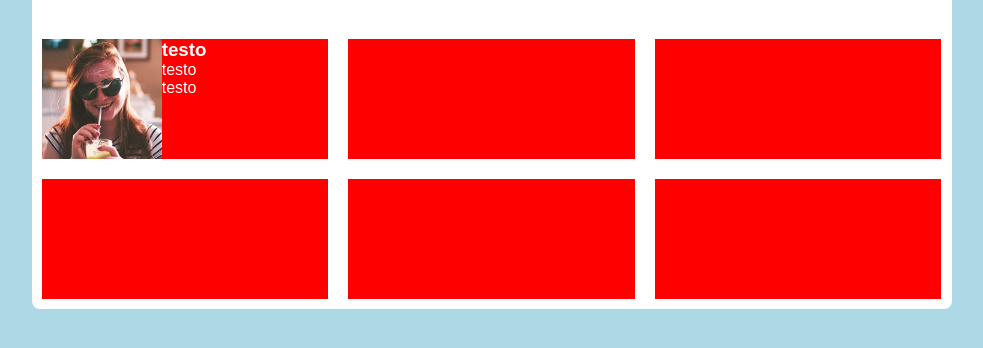
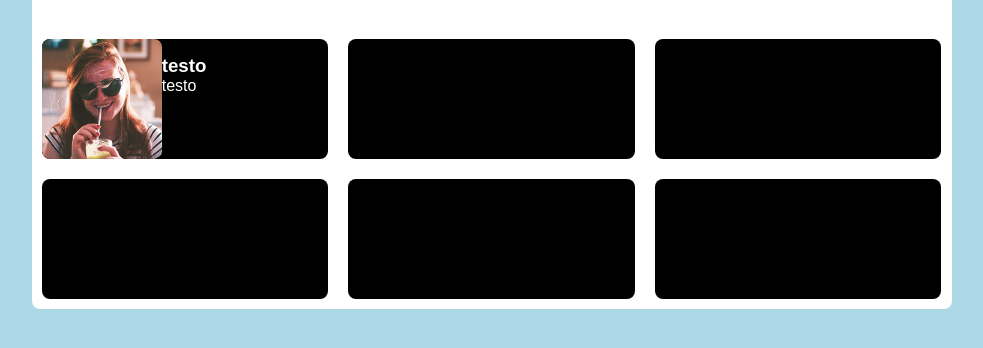
Before and after one commit to luciobo/html-css-float-cards, a plain HTML site: page index.html in a window 1280 px wide. Shown: the part 188-536 px from the top of the page, without its empty margins (148-1131 px from the left). Drawn offline with Linux system fonts and the light colour scheme.

```diff
--- a/css/style.css
+++ b/css/style.css
@@ -15,13 +15,14 @@
     color: rgb(211, 68, 112)
 
 }
-
+/* dimesionamento immagine */
 img {
     float: left;
     width: 41.8%;
+    border-radius: 8px;
 
 }
-
+/* contenitore principale */
 .conteiner {
     background-color: white;
     margin: auto;
@@ -30,6 +31,7 @@
     margin-bottom: 2rem;
     border-radius: 8px;
 }
+/* allineamento header */
 .header-align {
     text-align: center;
     padding: 2rem ;
@@ -38,6 +40,8 @@
 .sott-all {
     padding: 1.5rem;
 }
+
+/* box */
 
 .clearfix::after {
     content: "";
@@ -48,11 +52,15 @@
 .raw {
     float: left;
     height: 120px;
-    background-color: red;
+    background-color: black;
     margin: 10px;
     width: calc(33.3% - 20px);
+    box-shadow: 5px rgb(24, 11, 172);
+    border-radius: 8px;
 }
 
-.text-align {
+.box-align {
     color: white;
+    padding: 1rem;
+
 }
--- a/index.html
+++ b/index.html
@@ -20,12 +20,15 @@
         </header>
 
         <main>
-            <div class="text-align clearfix">
+            <div class="clearfix">
                 <div class="raw colonne">
                     <img src="imgs/female1.png" alt="">
-                    <h3>testo</h3>
-                    <div>testo</div>
-                    <div>testo</div>
+                    <div class="box-align">
+                        <h3>testo</h3>
+                        <div>testo</div>
+                        <div><a href="mailto:unam@gmail.com"></a></div>
+                    </div>
+
 
                 </div>
                 <div class="raw colonne">
```
